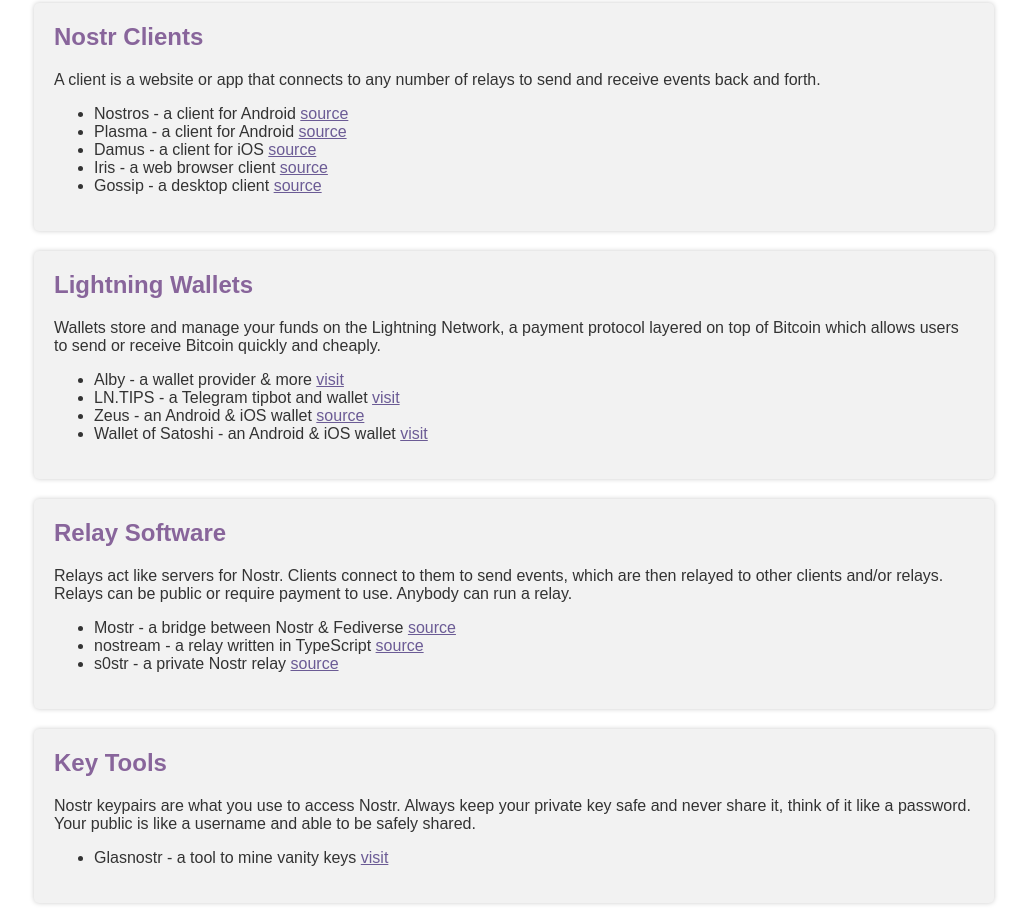
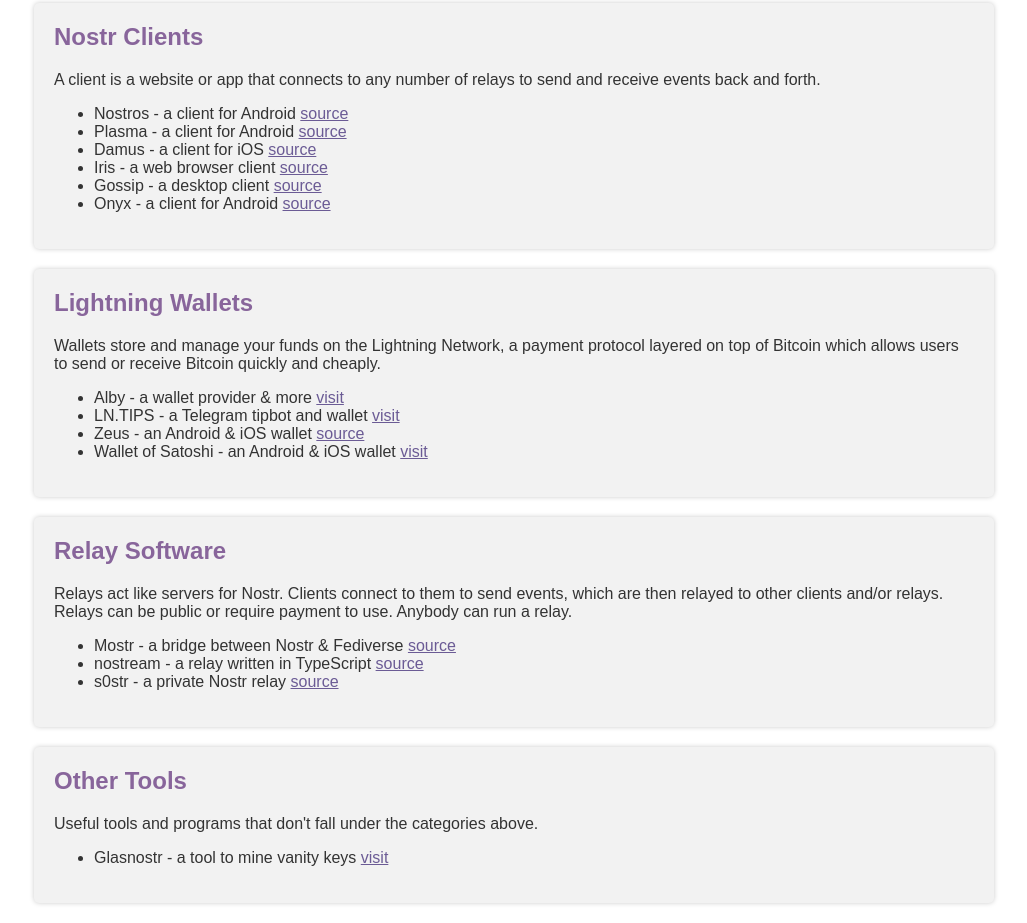
Before and after one commit to jawsh207/nostrlink, a plain HTML site: page index.html in a window 1280 px wide. Shown: the part 901-1824 px from the top of the page, without its empty margins (126-1153 px from the left). Drawn offline with Linux system fonts and the light colour scheme.

Commit message:
Update index.html

```diff
--- a/index.html
+++ b/index.html
@@ -146,8 +146,7 @@
 			<a href="#clients">Nostr Clients</a>
 			<a href="#lightning">Lightning Wallets</a>
 			<a href="#relay">Relay Software</a>
-			<br>
-	  <a href="#keys">Key Tools</a>
+	  <a href="#other">Other Tools</a>
 		</nav>
 	</header>
 	<main>
@@ -169,6 +168,7 @@
 				<li>Damus - a client for iOS <a href="https://github.com/damus-io/damus" style="color:#6b5b95;">source</a></li>
 		  <li>Iris - a web browser client <a href="https://github.com/irislib/iris-messenger" style="color:#6b5b95;">source</a></li>
 		  <li>Gossip - a desktop client <a href="https://github.com/mikedilger/gossip" style="color:#6b5b95;">source</a></li>
+				<li>Onyx - a client for Android <a href="https://github.com/TonyGiorgio/onyx" style="color:#6b5b95;">source</a></li>
 			</ul>
 		</section>
 		<section id="lightning">
@@ -190,9 +190,9 @@
 				<li>s0str - a private Nostr relay <a href="https://github.com/metasikander/s0str" style="color:#6b5b95;">source</a></li>
 			</ul>
 		</section>
- 	<section id="keys">
-			<h2>Key Tools</h2>
-			<p>Nostr keypairs are what you use to access Nostr. Always keep your private key safe and never share it, think of it like a password. Your public is like a username and able to be safely shared.</p>
+ 	<section id="other">
+			<h2>Other Tools</h2>
+			<p>Useful tools and programs that don't fall under the categories above.</p>
 			<ul>
 				<li>Glasnostr - a tool to mine vanity keys <a href="https://github.com/eyelight/glasnostr" style="color:#6b5b95;">visit</a></li>
 			</ul>
```
